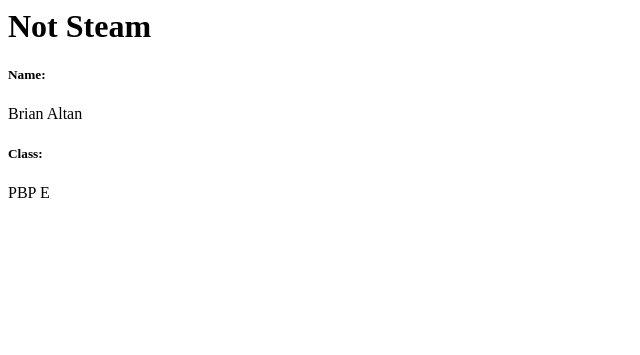
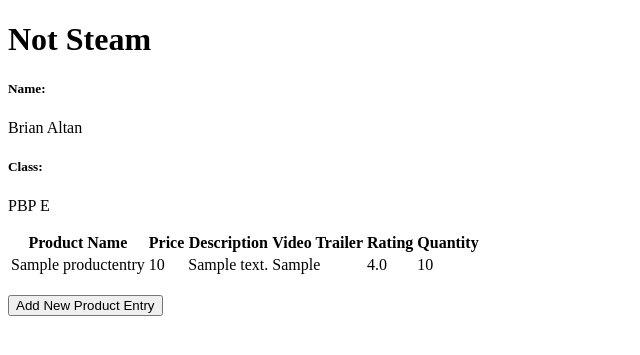
Before and after one commit to brianaltan/not-steam, a Django app: page / in a window 1280 px wide. Shown: the top 355 px of the page, without its empty margins (0-640 px from the left). Run offline with Django 5.2, Linux system fonts and the light colour scheme; tables that the repository leaves empty hold one stand-in row (values such as "Sample post").

Commit message:
Tugas Individu 3: initial commit

```diff
--- a/main/models.py
+++ b/main/models.py
@@ -1,6 +1,8 @@
 from django.db import models
+import uuid
 
-class Product(models.Model):
+class ProductEntry(models.Model):
+    id = models.UUIDField(primary_key=True, default=uuid.uuid4, editable=False)
     name = models.CharField(max_length=255)
     price = models.IntegerField()
     description = models.TextField()
--- a/main/templates/main.html
+++ b/main/templates/main.html
@@ -1,6 +1,43 @@
+{% extends 'base.html' %}
+{% block content %}
 <h1>Not Steam</h1>
 
 <h5>Name: </h5>
 <p>{{ name }}<p>
 <h5>Class: </h5>
 <p>{{ class }}<p>
+
+{% if not product_entries %}
+<p>Belum ada data product pada No Steam.</p>
+{% else %}
+<table>
+  <tr>
+    <th>Product Name</th>
+    <th>Price</th>
+    <th>Description</th>
+    <th>Video Trailer</th>
+    <th>Rating</th>
+    <th>Quantity</th>
+  </tr>
+
+  {% comment %} Berikut cara memperlihatkan data mood di bawah baris ini
+  {% endcomment %}
+  {% for product_entry in product_entries %}
+  <tr>
+    <td>{{product_entry.name}}</td>
+    <td>{{product_entry.price}}</td>
+    <td>{{product_entry.description}}</td>
+    <td>{{product_entry.video_trailer}}</td>
+    <td>{{product_entry.rating}}</td>
+    <td>{{product_entry.quantity}}</td>
+  </tr>
+  {% endfor %}
+</table>
+{% endif %}
+
+<br />
+
+<a href="{% url 'main:create_product_entry' %}">
+  <button>Add New Product Entry</button>
+</a>
+{% endblock content %}
--- a/main/urls.py
+++ b/main/urls.py
@@ -1,8 +1,12 @@
 from django.urls import path
-from main.views import show_main
-
+from main.views import show_main, create_product_entry, show_xml, show_json, show_xml_by_id, show_json_by_id
 app_name = 'main'
 
 urlpatterns = [
     path('', show_main, name='show_main'),
+    path('xml/', show_xml, name='show_xml'),
+    path('json/', show_json, name='show_json'),
+    path('xml/<str:id>/', show_xml_by_id, name='show_xml_by_id'),
+    path('json/<str:id>/', show_json_by_id, name='show_json_by_id'),
+    path('create-product-entry', create_product_entry, name='create_product_entry'),
 ]
--- a/main/views.py
+++ b/main/views.py
@@ -1,9 +1,41 @@
-from django.shortcuts import render
+from django.shortcuts import render, redirect
+from main.forms import ProductEntryForm
+from main.models import ProductEntry
+from django.http import HttpResponse
+from django.core import serializers
 
 def show_main(request):
+    product_entries = ProductEntry.objects.all()
     context = {
         'name': 'Brian Altan',
-        'class': 'PBP E'
+        'class': 'PBP E',
+        'product_entries': product_entries
     }
 
     return render(request, "main.html", context)
+
+def create_product_entry(request):
+    form = ProductEntryForm(request.POST or None)
+
+    if form.is_valid() and request.method == "POST":
+        form.save()
+        return redirect('main:show_main')
+
+    context = {'form': form}
+    return render(request, "create_product_entry.html", context)
+
+def show_xml(request):
+    data = ProductEntry.objects.all()
+    return HttpResponse(serializers.serialize("xml", data), content_type="application/xml")
+
+def show_json(request):
+    data = ProductEntry.objects.all()
+    return HttpResponse(serializers.serialize("json", data), content_type="application/json")
+
+def show_xml_by_id(request, id):
+    data = ProductEntry.objects.filter(pk=id)
+    return HttpResponse(serializers.serialize("xml", data), content_type="application/xml")
+
+def show_json_by_id(request, id):
+    data = ProductEntry.objects.filter(pk=id)
+    return HttpResponse(serializers.serialize("json", data), content_type="application/json")
--- a/not_steam/settings.py
+++ b/not_steam/settings.py
@@ -55,7 +55,7 @@ ROOT_URLCONF = 'not_steam.urls'
 TEMPLATES = [
     {
         'BACKEND': 'django.template.backends.django.DjangoTemplates',
-        'DIRS': [],
+        'DIRS': [BASE_DIR / 'templates'], # Tambahkan konten baris ini
         'APP_DIRS': True,
         'OPTIONS': {
             'context_processors': [
@@ -122,3 +122,5 @@ STATIC_URL = 'static/'
 # https://docs.djangoproject.com/en/5.1/ref/settings/#default-auto-field
 
 DEFAULT_AUTO_FIELD = 'django.db.models.BigAutoField'
+
+CSRF_TRUSTED_ORIGINS = ["http://localhost","http://127.0.0.1","http://brian-altan-notsteam.pbp.cs.ui.ac.id", "https://brian-altan-notsteam.pbp.cs.ui.ac.id"]
--- /dev/null
+++ b/templates/base.html
@@ -0,0 +1,13 @@
+{% load static %}
+<!DOCTYPE html>
+<html lang="en">
+  <head>
+    <meta charset="UTF-8" />
+    <meta name="viewport" content="width=device-width, initial-scale=1.0" />
+    {% block meta %} {% endblock meta %}
+  </head>
+
+  <body>
+    {% block content %} {% endblock content %}
+  </body>
+</html>
```
Also changed, not shown: main/forms.py (added, +7 -0 lines), main/templates/create_product_entry.html (added, +18 -0 lines), .github/workflows/deploy.yml (added), main/migrations/0001_initial.py, main/migrations/0002_productentry_delete_product.py (added).
